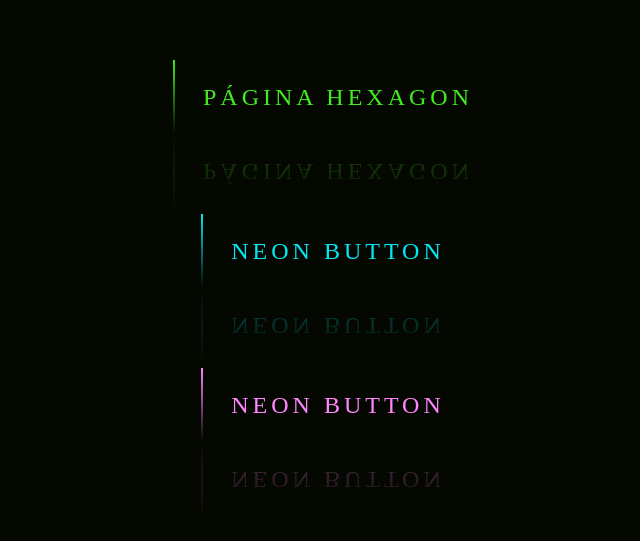
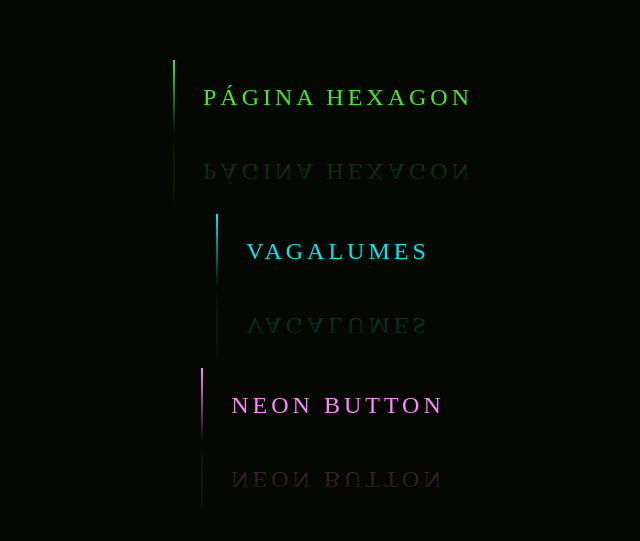
Before and after one commit to Angelo-Spyder/Show-CSS, a plain HTML site: page index.html in a window 1280 px wide. Shown: the part 149-690 px from the top of the page, without its empty margins (302-942 px from the left). Drawn offline with Linux system fonts and the light colour scheme.

Commit message:
Criando página dos vagalumes e adicionando link para página

```diff
--- a/index.html
+++ b/index.html
@@ -16,12 +16,12 @@
         <span></span>
         Página Hexagon
     </a>
-    <a class="link" href="">
+    <a class="link" href="paginas/vagalumes/vagalumes.html">
         <span></span>
         <span></span>
         <span></span>
         <span></span>
-        Neon Button
+        Vagalumes
     </a>
     <a class="link" href="">
         <span></span>
```
Also changed, not shown: paginas/vagalumes/vagalumes.html (added, +14 -0 lines), paginas/vagalumes/style.css (added).
